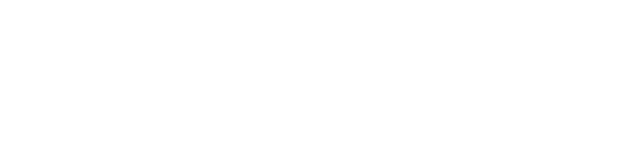
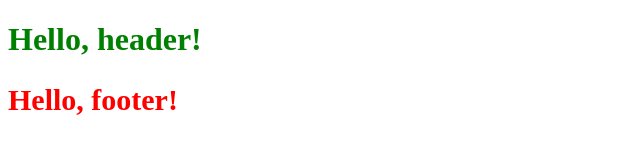
Before and after one commit to Ziyada24/testR, a plain HTML site: page index.html in a window 1280 px wide. Shown: the whole page, without its empty margins (0-640 px from the left). Drawn offline with Linux system fonts and the light colour scheme.

Commit message:
Added changs footer

```diff
--- a/index.html
+++ b/index.html
@@ -5,11 +5,29 @@
     <meta http-equiv="X-UA-Compatible" content="IE=edge">
     <meta name="viewport" content="width=device-width, initial-scale=1.0">
     <title>Document</title>
+<link rel="stylesheet" href="./style.css">
 </head>
 <body>
     <!-- header -->
+    <header>
+        <h1>Hello, header!</h1>
+    </header>
     <!-- footer -->
+    <footer>
+        <h2>Hello, footer!</h2>
+    </footer>
 </body>
 </html>
+<!-- Загрузить файл -->
+<!-- git add . -->
+<!-- git commit -m 'Added some' -->
+<!-- git push origin header -->
+<!-- Зайдем Гитхаб -->
 
-<!-- git add   (git add.  )  -->
+<!-- Изменить файл -->
+<!-- git checkout footer (на ветку футер) -->
+<!-- git pull origin master -->
+<!-- Зайдем Гитхаб -->
+<!-- git add . -->
+<!-- git commit -m 'Added' -->
+<!-- git push origin footer -->
--- /dev/null
+++ b/style.css
@@ -0,0 +1,7 @@
+header {
+    color: green;
+}
+footer{
+color: red;
+font-size: 20px;
+}
```
